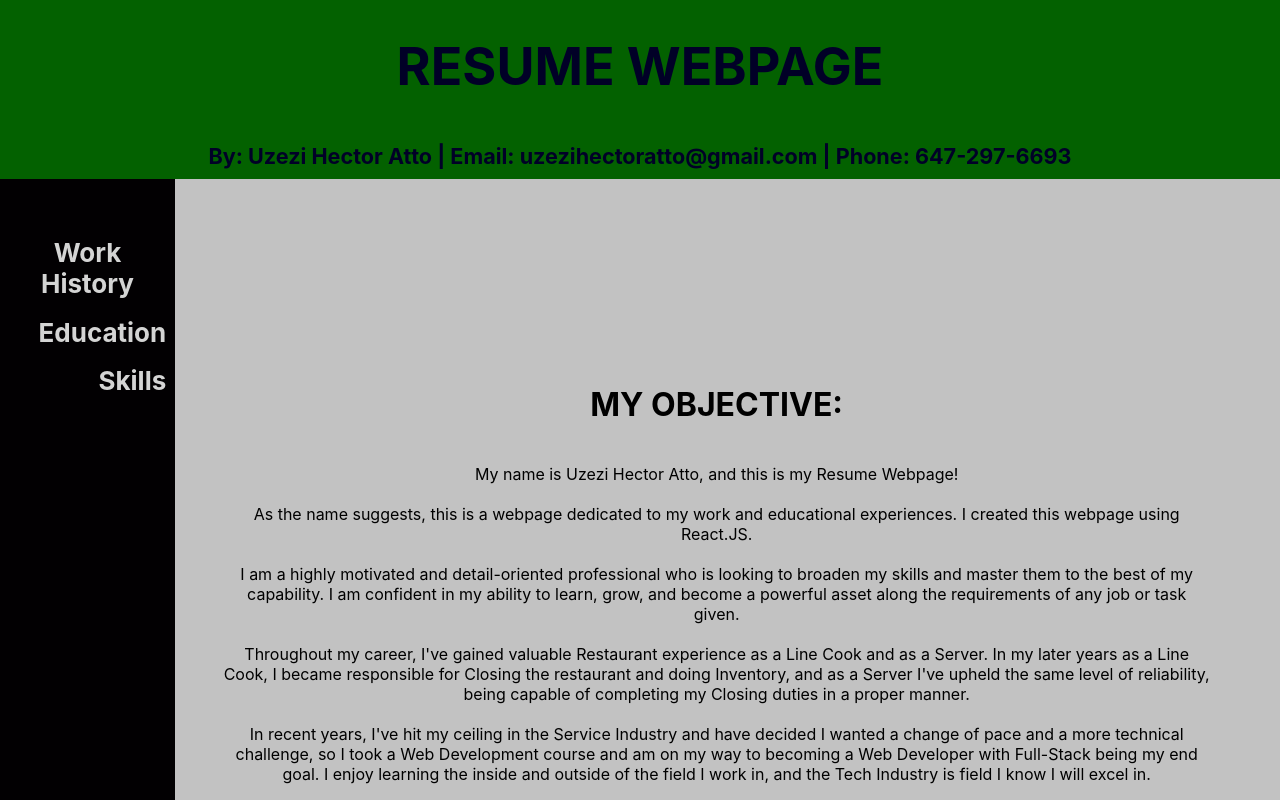
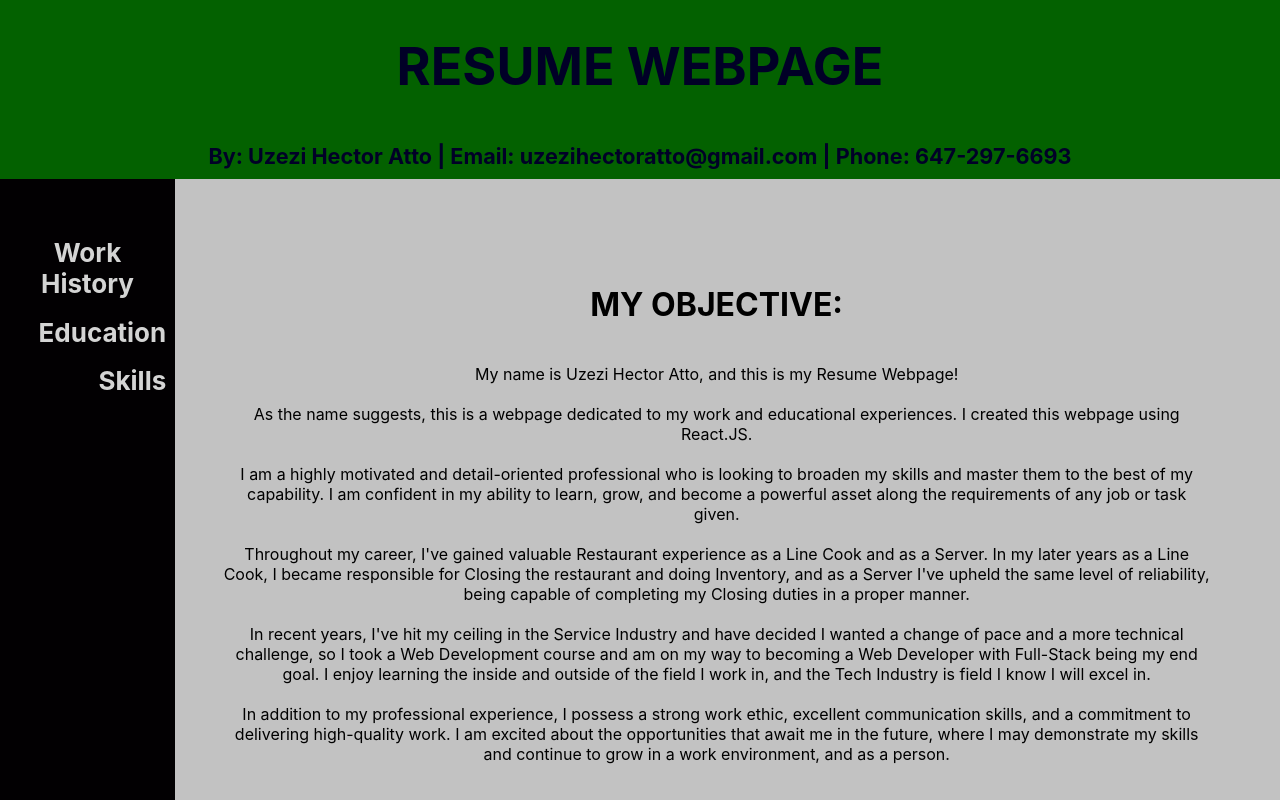
Before and after one commit to hector8th/resume, a React (Create React App) app: page / in a window 1280 px wide. Shown: the top 800 px of the page. Built offline with nearby package versions, Linux system fonts and the light colour scheme.

Commit message:
Update App.css

```diff
--- a/src/App.css
+++ b/src/App.css
@@ -58,7 +58,7 @@
   justify-content: center;
   width: 100%;
   height: 100vh;
-  min-height: 1000px;
+  min-height: 700px;
   z-index: 0;
   position: relative;
   transition: 0.7s ease-in-out;
```
